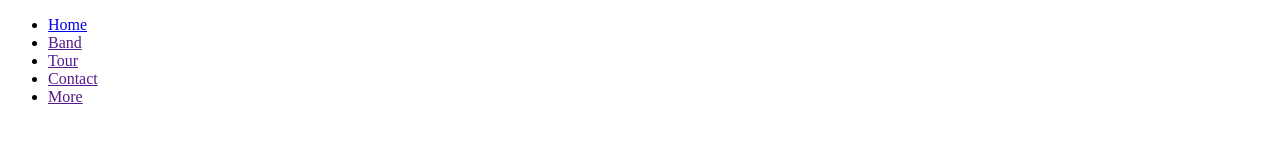
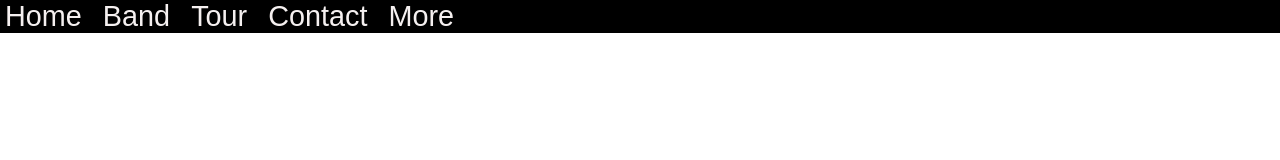
Before and after one commit to Mwakamole/Band-Template, a plain HTML site: page Index/Index.html in a window 1280 px wide. Drawn offline with Linux system fonts and the light colour scheme.

Commit message:
Navigation Bar

```diff
--- a/Index/Index.css
+++ b/Index/Index.css
@@ -0,0 +1,19 @@
+body{
+    margin: 0;
+    padding: 0;
+}
+nav{
+    font-size: 1.8em;
+    background-color: black;
+    font-family: sans-serif;
+    justify-content: center;
+}
+nav a{
+    color: rgb(245, 240, 240);
+    text-decoration: none;
+    padding-right: 8px;
+    margin-left: 5px;
+}
+nav a:hover{
+    background-color: grey;
+}
--- a/Index/Index.html
+++ b/Index/Index.html
@@ -9,13 +9,13 @@
         <meta name="Author" content="Mwakamole">
         <meta name="Viewport" content="width=device-width, initial-scale=1.0">
     </head>
-    <div>
-        <ul>
-            <li><a href="Index.html">Home</a></li>
-            <li><a href="">Band</a></li>
-            <li><a href="">Tour</a></li>
-            <li><a href="">Contact</a></li>
-            <li><a href="">More</a></li>
-        </ul>
-    </div>
+    <body>
+        <nav>
+            <a href="">Home</a>
+            <a href="">Band</a>
+            <a href="">Tour</a>
+            <a href="">Contact</a>
+            <a href="">More</a>
+        </nav>
+    </body>
 </html>
```
